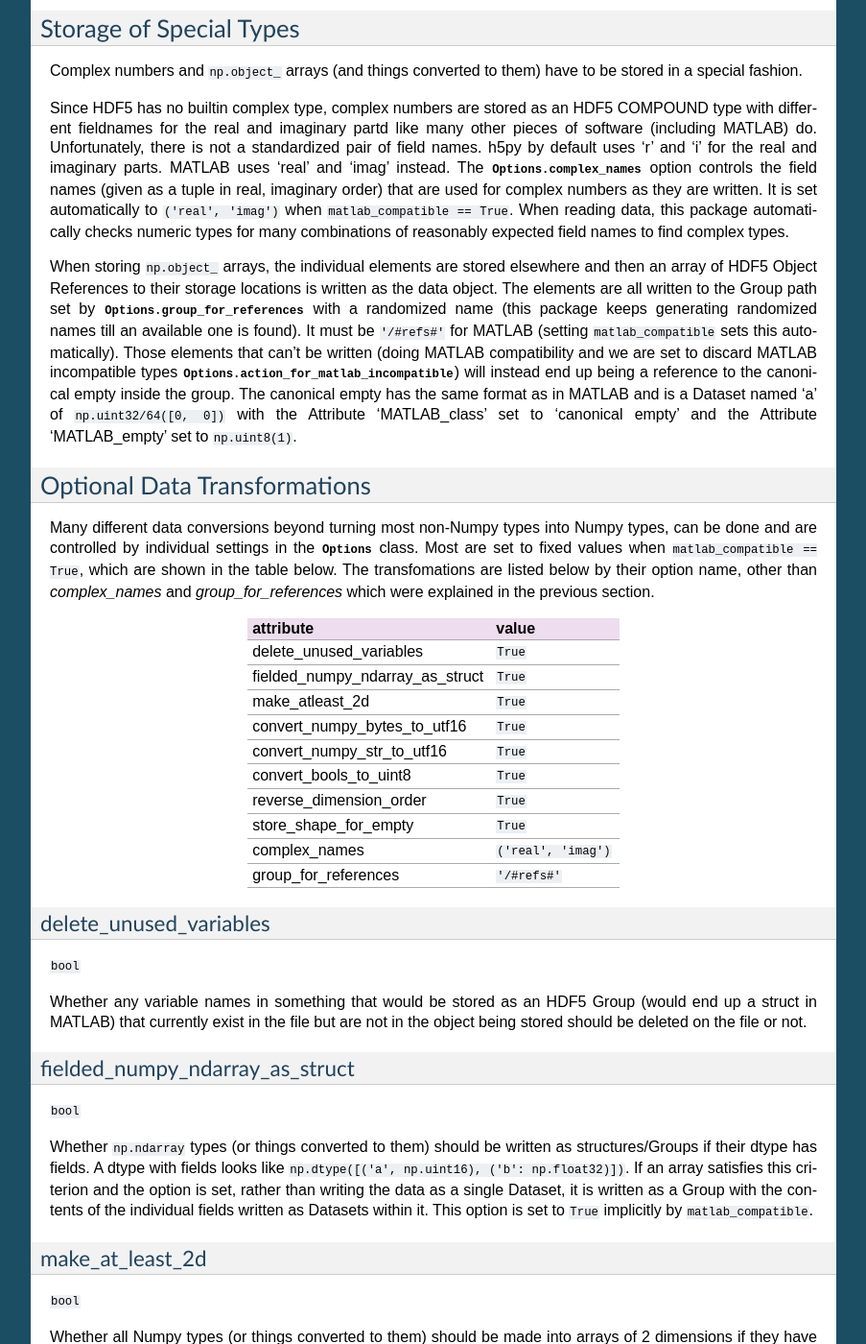
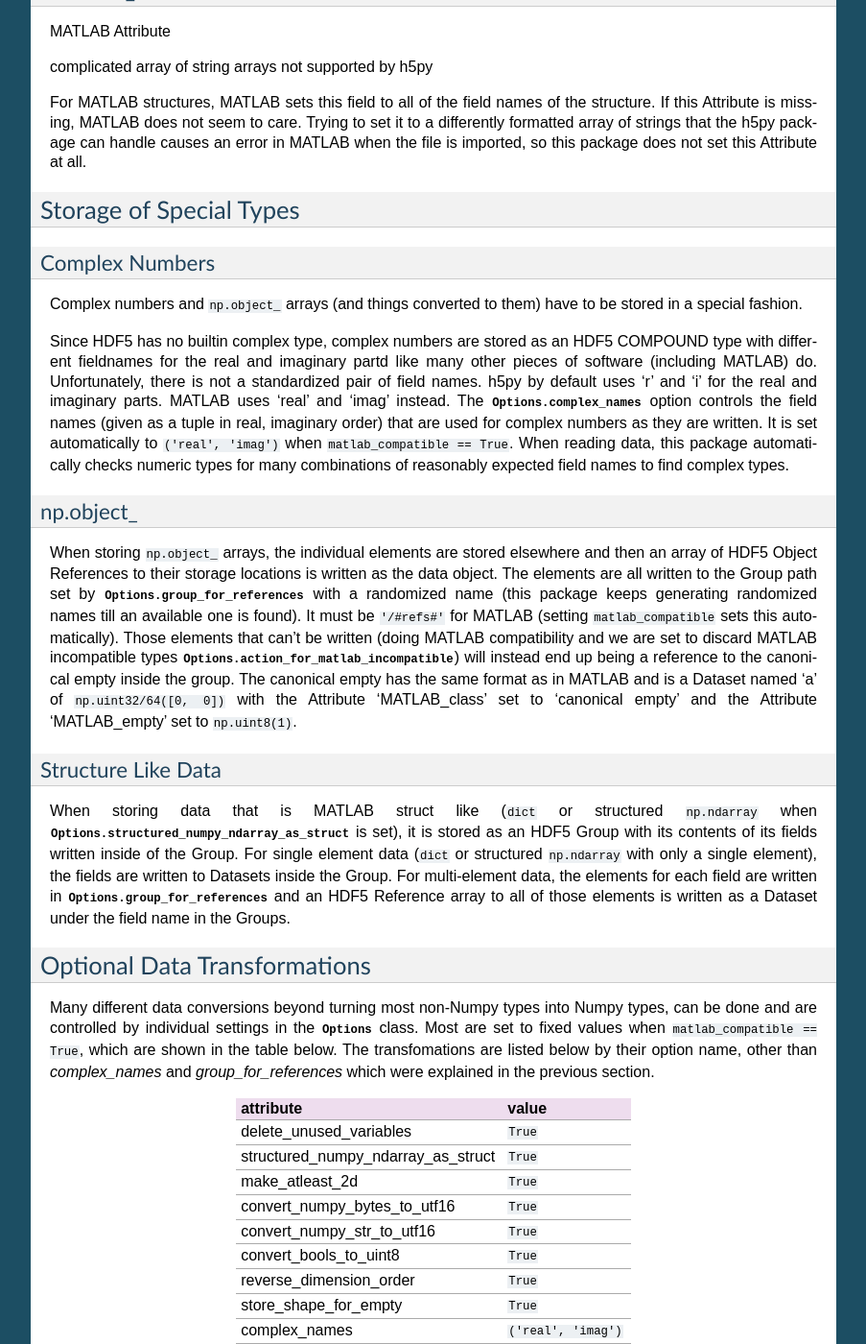
Before and after one commit to frejanordsiek/hdf5storage, a Sphinx documentation site: the page built from doc/source/storage_format.rst, in a window 1280 px wide and 1400 px high, scrolled down 4380 px. Shown: the whole window at 96% size, without its empty margins (198-1101 px from the left). Built offline with Sphinx 7.4.7, drawn with Linux system fonts in a browser that asks for light colours; formulas are drawn with MathJax 3; some of the changed text lies outside the part shown.

Commit message:
Updated documentation with regards to reading/writing structured numpy.ndarrays and fixed errors.

```diff
--- a/doc/source/storage_format.rst
+++ b/doc/source/storage_format.rst
@@ -105,7 +105,7 @@ np.chararray   0.1      np.bytes\_ or np.uint16/32 [2]_ [3]_  Dataset
        as ``np.bytes_``.
 .. [4] All keys must be ``str``.
 .. [5] If it doesn't have any fields in its dtype or if
-       :py:attr:`Options.fielded_numpy_ndarray_as_struct` is not set, it
+       :py:attr:`Options.structured_numpy_ndarray_as_struct` is not set, it
        is not converted and is written as is as a Dataset. Otherwise, it
        is written as a Group with its the contents of its individual
        fields written as Datasets within the Group having the fields as
@@ -127,7 +127,8 @@ stored. Then, the other attributes are detailed individually.
 .. note
 
    'Python.Type', 'Python.numpy.UnderlyingType', and 'MATLAB_class' are
-   all ``np.str_``. 'MATLAB_int_decode' is a ``np.int64``.
+   all ``np.bytes_``. 'MATLAB_int_decode' is a ``np.int64``.
+   'Python.numpy.Fields' is a ``np.ndarray`` of ``np.bytes_``.
 
 =============  ===================  ===========================  ==================  =================
                Python Attributes                                 MATLAB Attributes
@@ -178,9 +179,9 @@ np.chararray   'numpy.chararray'    [8]_                         'char' [8]_
 .. [7] ``2`` if it is stored as ``np.uint16`` or ``4`` if ``np.uint32``.
 .. [8] The value that would be put in for a scalar of the same dtype is
        used.
-.. [9] If its dtype has fields and
-       :py:attr:`Options.fielded_numpy_ndarray_as_struct` is set, it is
-       set to 'cell' overriding anything else.
+.. [9] If it is structured (its dtype has fields) and
+       :py:attr:`Options.structured_numpy_ndarray_as_struct` is set, it is
+       set to 'struct' overriding anything else.
 
 
 Python.Shape
@@ -206,6 +207,17 @@ For Numpy types (or types converted to them), whether the type is a
 scalar (its type is something such as ``np.uint16``, ``np.str_``, etc.),
 some form of array (its type is ``np.ndarray``), a matrix (type
 is ``np.matrix``), or is a ``np.chararray`` is stored in this Attribute.
+
+Python.numpy.Fields
+-------------------
+
+Python Attribute
+
+``np.ndarray(dtype='bytes')``
+
+For structured ``np.ndarray`` types (and those converted to them), an
+array of the field names of the array is stored in this Attribute in
+the proper order. In the HDF5 file, they are variable length strings.
 
 Python.Empty and MATLAB_empty
 -----------------------------
@@ -251,6 +263,9 @@ imported, so this package does not set this Attribute at all.
 Storage of Special Types
 ========================
 
+Complex Numbers
+---------------
+
 Complex numbers and ``np.object_`` arrays (and things converted to them)
 have to be stored in a special fashion.
 
@@ -266,6 +281,9 @@ automatically to ``('real', 'imag')`` when
 ``matlab_compatible == True``. When reading data, this package
 automatically checks numeric types for many combinations of reasonably
 expected field names to find complex types.
+
+np.object\_
+-----------
 
 When storing ``np.object_`` arrays, the individual elements are stored
 elsewhere and then an array of HDF5 Object References to their storage
@@ -283,6 +301,20 @@ empty has the same format as in MATLAB and is a Dataset named 'a' of
 'canonical empty' and the Attribute 'MATLAB_empty' set to
 ``np.uint8(1)``.
 
+Structure Like Data
+-------------------
+
+When storing data that is MATLAB struct like (``dict`` or structured
+``np.ndarray`` when
+:py:attr:`Options.structured_numpy_ndarray_as_struct` is set), it is
+stored as an HDF5 Group with its contents of its fields written inside
+of the Group. For single element data (``dict`` or structured
+``np.ndarray`` with only a single element), the fields are written to
+Datasets inside the Group. For multi-element data, the elements for
+each field are written in :py:attr:`Options.group_for_references` and
+an HDF5 Reference array to all of those elements is written as a Dataset
+under the field name in the Groups.
+
 
 Optional Data Transformations
 =============================
@@ -295,20 +327,20 @@ transfomations are listed below by their option name, other than
 `complex_names` and `group_for_references` which were explained in the
 previous section.
 
-===============================  ====================
-attribute                        value
-===============================  ====================
-delete_unused_variables          ``True``
-fielded_numpy_ndarray_as_struct  ``True``
-make_atleast_2d                  ``True``
-convert_numpy_bytes_to_utf16     ``True``
-convert_numpy_str_to_utf16       ``True``
-convert_bools_to_uint8           ``True``
-reverse_dimension_order          ``True``
-store_shape_for_empty            ``True``
-complex_names                    ``('real', 'imag')``
-group_for_references             ``'/#refs#'``
-===============================  ====================
+==================================  ====================
+attribute                           value
+==================================  ====================
+delete_unused_variables             ``True``
+structured_numpy_ndarray_as_struct  ``True``
+make_atleast_2d                     ``True``
+convert_numpy_bytes_to_utf16        ``True``
+convert_numpy_str_to_utf16          ``True``
+convert_bools_to_uint8              ``True``
+reverse_dimension_order             ``True``
+store_shape_for_empty               ``True``
+complex_names                       ``('real', 'imag')``
+group_for_references                ``'/#refs#'``
+==================================  ====================
 
 
 delete_unused_variables
@@ -321,8 +353,8 @@ Group (would end up a struct in MATLAB) that currently exist in the file
 but are not in the object being stored should be deleted on the file or
 not.
 
-fielded_numpy_ndarray_as_struct
--------------------------------
+structured_numpy_ndarray_as_struct
+----------------------------------
 
 ``bool``
 
@@ -405,23 +437,23 @@ This table gives the MATLAB classes that can be read from a MAT file,
 the first version of this package that can read them, and the Python
 type they are read as if there is no Python metadata attached to them.
 
-============  =======  =================================
-MATLAB Class  Version  Python Type
-============  =======  =================================
-logical       0.1      np.bool\_
-single        0.1      np.float32 or np.complex64 [10]_
-double        0.1      np.float64 or np.complex128 [10]_
-uint8         0.1      np.uint8
-uint16        0.1      np.uint16
-uint32        0.1      np.uint32
-uint64        0.1      np.uint64
-int8          0.1      np.int8
-int16         0.1      np.int16
-int32         0.1      np.int32
-int64         0.1      np.int64
-struct        0.1      dict [11]_
-cell          0.1      np.object\_
-============  =======  =================================
+===============  =======  =================================
+MATLAB Class     Version  Python Type
+===============  =======  =================================
+logical          0.1      np.bool\_
+single           0.1      np.float32 or np.complex64 [10]_
+double           0.1      np.float64 or np.complex128 [10]_
+uint8            0.1      np.uint8
+uint16           0.1      np.uint16
+uint32           0.1      np.uint32
+uint64           0.1      np.uint64
+int8             0.1      np.int8
+int16            0.1      np.int16
+int32            0.1      np.int32
+int64            0.1      np.int64
+struct           0.1      structured np.ndarray
+cell             0.1      np.object\_
+canonical empty  0.1      ``np.float64([])``
+===============  =======  =================================
 
 .. [10] Depends on whether there is a complex part or not.
-.. [11] Structure arrays are not supported.
```
Also changed, not shown: other parts of doc/source/storage_format.rst (+1 -1 lines), README.rst (+25 -20 lines), doc/source/hdf5storage.Marshallers.rst (+7 -7 lines), doc/source/hdf5storage.utilities.rst (+7 -0 lines).
